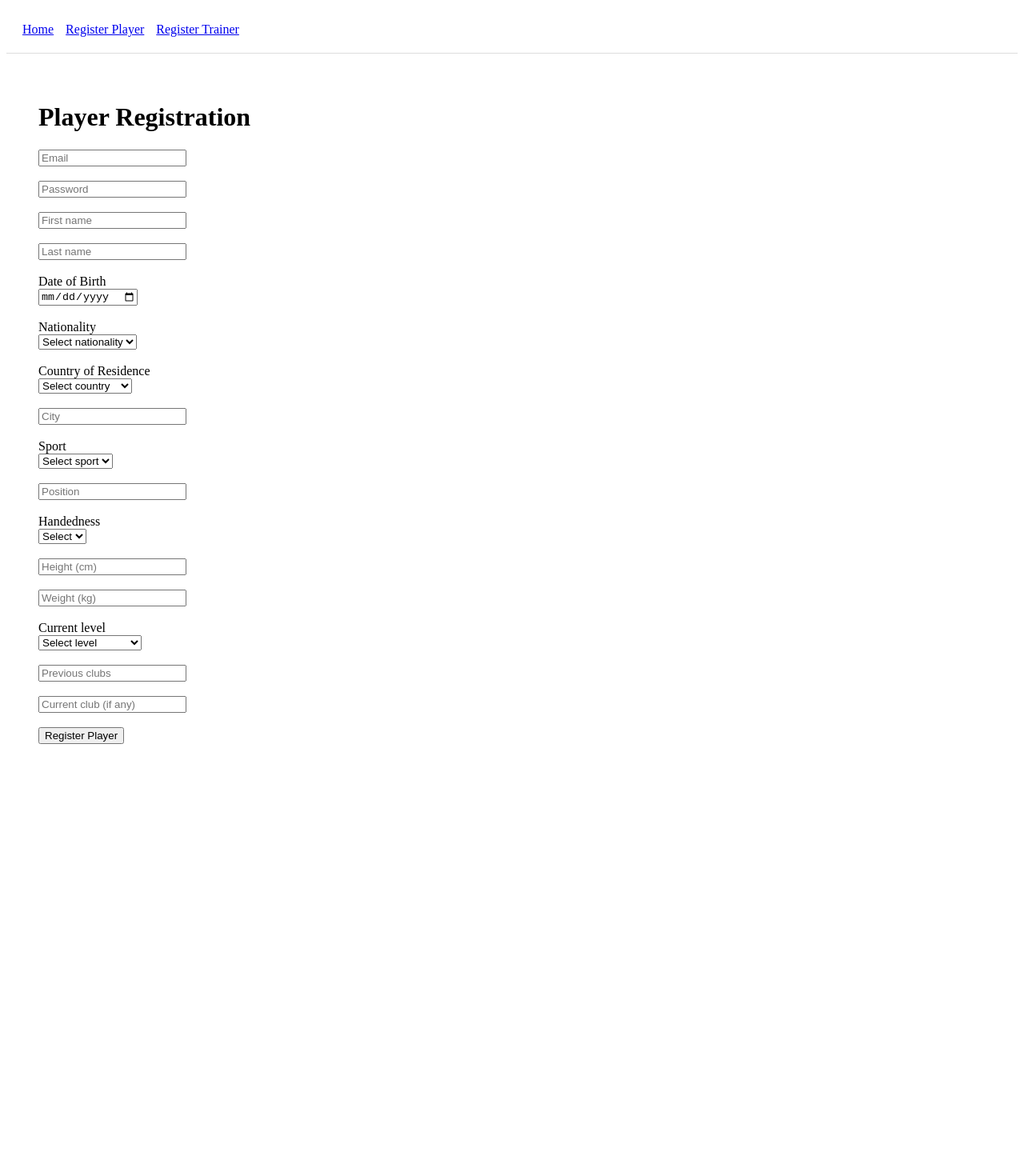
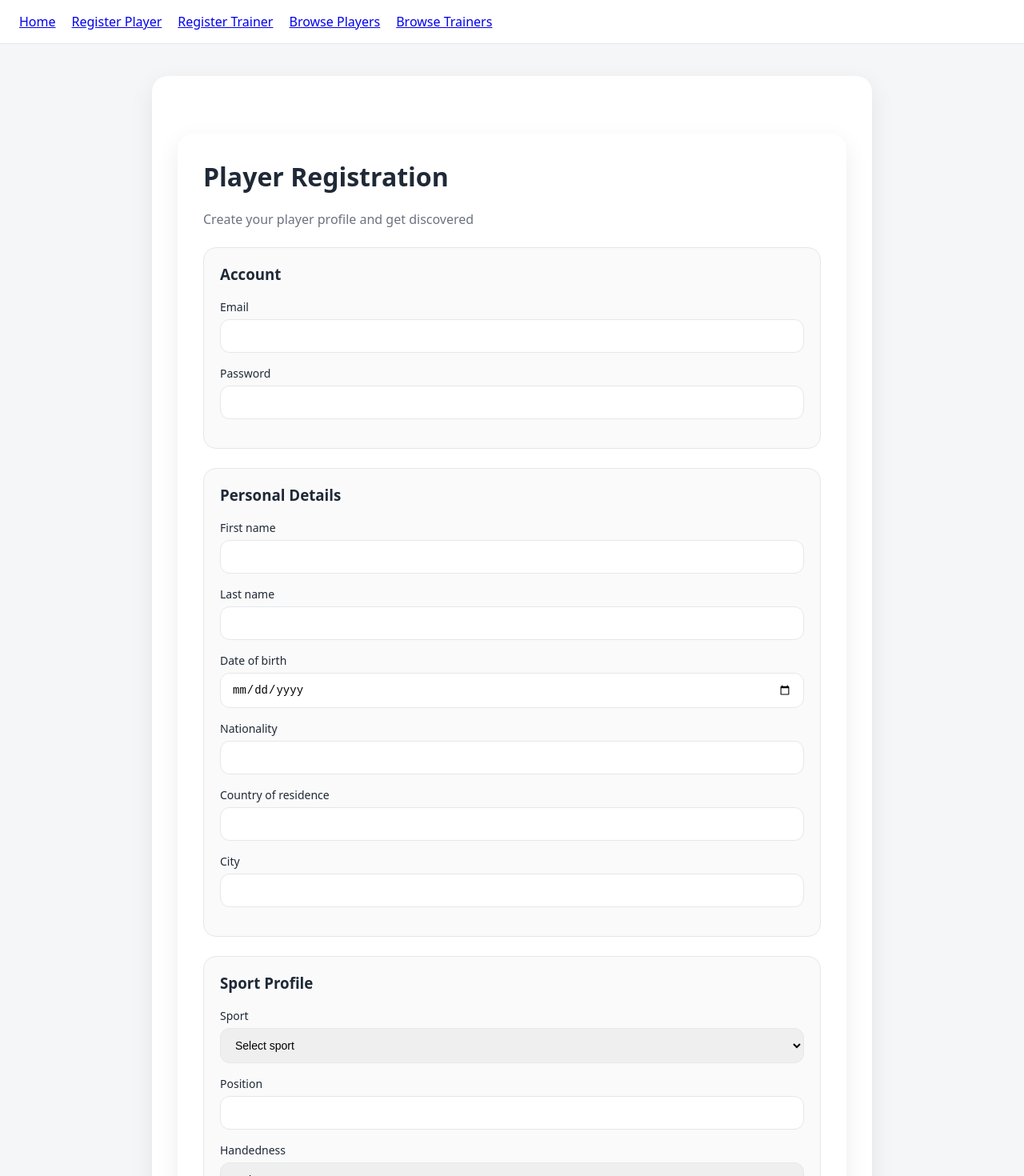
Before and after one commit to alongoldis/gamechaser, a Next.js app: page /register/player in a window 1280 px wide. Shown: the top 1470 px of the page at 80% size. Before the commit the page ends 994 px from the top, so only its background shows below. Built offline with nearby package versions, Linux system fonts and the light colour scheme.

Commit message:
UI improvements, dropdowns, styling for players and trainers

```diff
--- /dev/null
+++ b/app/globals.css
@@ -0,0 +1,121 @@
+* {
+  box-sizing: border-box;
+}
+
+:root {
+  --brand: #4f46e5;
+  --brand-light: #eef2ff;
+  --text-main: #1f2937;
+  --text-muted: #6b7280;
+  --border: #e5e7eb;
+}
+
+body {
+  margin: 0;
+  font-family: system-ui, -apple-system, BlinkMacSystemFont, "Segoe UI",
+    Roboto, Oxygen, Ubuntu, Cantarell, sans-serif;
+  background: #f4f6f8;
+  color: var(--text-main);
+}
+
+main {
+  max-width: 900px;
+  margin: 40px auto;
+  background: white;
+  padding: 32px;
+  border-radius: 20px;
+  box-shadow: 0 10px 30px rgba(0, 0, 0, 0.08);
+}
+
+h1 {
+  margin-top: 0;
+  font-size: 32px;
+}
+
+h3 {
+  margin-top: 0;
+}
+
+p.subtitle {
+  color: var(--text-muted);
+  margin-bottom: 24px;
+  font-size: 16px;
+}
+
+label {
+  display: block;
+  margin-bottom: 6px;
+  font-size: 14px;
+  font-weight: 500;
+}
+
+.input,
+select {
+  width: 100%;
+  padding: 12px 14px;
+  margin-bottom: 16px;
+  border-radius: 12px;
+  border: 1px solid var(--border);
+  font-size: 14px;
+}
+
+.input:focus,
+select:focus {
+  outline: none;
+  border-color: var(--brand);
+  box-shadow: 0 0 0 2px rgba(79, 70, 229, 0.15);
+}
+
+.button {
+  width: 100%;
+  padding: 14px;
+  border-radius: 12px;
+  border: none;
+  font-size: 15px;
+  font-weight: 600;
+  background: var(--brand);
+  color: white;
+  cursor: pointer;
+}
+
+.button:hover {
+  background: #4338ca;
+}
+
+.message-success {
+  margin-top: 16px;
+  color: #16a34a;
+  font-weight: 500;
+}
+
+.message-error {
+  margin-top: 16px;
+  color: #dc2626;
+  font-weight: 500;
+}
+
+/* Cards */
+.card {
+  border: 1px solid var(--border);
+  border-radius: 18px;
+  padding: 20px;
+  background: white;
+  transition: transform 0.15s ease, box-shadow 0.15s ease;
+}
+
+.card:hover {
+  transform: translateY(-4px);
+  box-shadow: 0 12px 24px rgba(0, 0, 0, 0.08);
+}
+
+/* Badges */
+.badge {
+  display: inline-block;
+  padding: 4px 10px;
+  font-size: 12px;
+  border-radius: 999px;
+  background: var(--brand-light);
+  color: var(--brand);
+  font-weight: 600;
+  margin-bottom: 8px;
+}
--- a/app/layout.tsx
+++ b/app/layout.tsx
@@ -1,3 +1,5 @@
+import "./globals.css";
+
 export default function RootLayout({
   children,
 }: {
@@ -6,11 +8,29 @@ export default function RootLayout({
   return (
     <html lang="en">
       <body>
-        <nav style={{ padding: 20, borderBottom: "1px solid #ddd" }}>
-          <a href="/" style={{ marginRight: 15 }}>Home</a>
-          <a href="/register/player" style={{ marginRight: 15 }}>Register Player</a>
-          <a href="/register/trainer">Register Trainer</a>
+        <nav
+          style={{
+            background: "white",
+            padding: "16px 24px",
+            borderBottom: "1px solid #e5e7eb",
+            marginBottom: 24,
+          }}
+        >
+          <a href="/" style={{ marginRight: 20 }}>Home</a>
+          <a href="/register/player" style={{ marginRight: 20 }}>
+            Register Player
+          </a>
+          <a href="/register/trainer" style={{ marginRight: 20 }}>
+            Register Trainer
+          </a>
+          <a href="/browse/players" style={{ marginRight: 20 }}>
+            Browse Players
+          </a>
+          <a href="/browse/trainers">
+            Browse Trainers
+          </a>
         </nav>
+
         <main>{children}</main>
       </body>
     </html>
--- a/app/register/player/page.tsx
+++ b/app/register/player/page.tsx
@@ -1,21 +1,6 @@
 "use client";
 
 import { useState } from "react";
-
-const COUNTRIES = [
-  "Netherlands",
-  "Belgium",
-  "Germany",
-  "France",
-  "Spain",
-  "Italy",
-  "United Kingdom",
-  "Portugal",
-  "USA",
-  "Brazil",
-  "Argentina",
-  "Other",
-];
 
 export default function PlayerRegisterPage() {
   const [message, setMessage] = useState("");
@@ -37,10 +22,7 @@ export default function PlayerRegisterPage() {
         nationality: form.nationality.value,
         country: form.country.value,
         city: form.city.value,
-
-        // 🔒 ENUM-SAFE VALUE
         sport: form.sport.value,
-
         position: form.position.value,
         foot: form.foot.value,
         heightCm: Number(form.heightCm.value),
@@ -67,39 +49,61 @@ export default function PlayerRegisterPage() {
     }
   }
 
+  const sectionStyle = {
+    border: "1px solid #e5e7eb",
+    borderRadius: 16,
+    padding: 20,
+    marginBottom: 24,
+    background: "#fafafa",
+  };
+
   return (
-    <main style={{ padding: 40 }}>
+    <main>
       <h1>Player Registration</h1>
+      <p className="subtitle">
+        Create your player profile and get discovered
+      </p>
 
       <form onSubmit={handleSubmit}>
-        <input name="email" placeholder="Email" required /><br /><br />
-        <input name="password" type="password" placeholder="Password" required /><br /><br />
+        {/* Account */}
+        <div style={sectionStyle}>
+          <h3>Account</h3>
 
-        <input name="firstName" placeholder="First name" required /><br /><br />
-        <input name="lastName" placeholder="Last name" required /><br /><br />
+          <label>Email</label>
+          <input name="email" className="input" required />
 
-        <label>Date of Birth</label><br />
-        <input name="birthDate" type="date" required /><br /><br />
+          <label>Password</label>
+          <input name="password" type="password" className="input" required />
+        </div>
 
-        <label>Nationality</label><br />
-        <select name="nationality" required>
-          <option value="">Select nationality</option>
-          {COUNTRIES.map(c => (
-            <option key={c} value={c}>{c}</option>
-          ))}
-        </select><br /><br />
+        {/* Personal */}
+        <div style={sectionStyle}>
+          <h3>Personal Details</h3>
 
-        <label>Country of Residence</label><br />
-        <select name="country" required>
-          <option value="">Select country</option>
-          {COUNTRIES.map(c => (
-            <option key={c} value={c}>{c}</option>
-          ))}
-        </select><br /><br />
+          <label>First name</label>
+          <input name="firstName" className="input" required />
 
-        <input name="city" placeholder="City" required /><br /><br />
+          <label>Last name</label>
+          <input name="lastName" className="input" required />
 
-        <label>Sport</label><br />
+          <label>Date of birth</label>
+          <input name="birthDate" type="date" className="input" required />
+
+          <label>Nationality</label>
+          <input name="nationality" className="input" required />
+
+          <label>Country of residence</label>
+          <input name="country" className="input" required />
+
+          <label>City</label>
+          <input name="city" className="input" required />
+        </div>
+
+        {/* Sport */}
+        <div style={sectionStyle}>
+          <h3>Sport Profile</h3>
+
+          <label>Sport</label>
           <select name="sport" required>
             <option value="">Select sport</option>
             <option value="FOOTBALL">Football</option>
@@ -107,36 +111,49 @@ export default function PlayerRegisterPage() {
             <option value="VOLLEYBALL">Volleyball</option>
             <option value="TENNIS">Tennis</option>
             <option value="PADEL">Padel</option>
-        </select><br /><br />
+          </select>
 
-        <input name="position" placeholder="Position" required /><br /><br />
+          <label>Position</label>
+          <input name="position" className="input" required />
 
-        <label>Handedness</label><br />
+          <label>Handedness</label>
           <select name="foot" required>
             <option value="">Select</option>
-          <option value="RIGHT">Right</option>
-          <option value="LEFT">Left</option>
-          <option value="BOTH">Both</option>
-        </select><br /><br />
+            <option value="Right">Right</option>
+            <option value="Left">Left</option>
+            <option value="Both">Both</option>
+          </select>
 
-        <input name="heightCm" type="number" placeholder="Height (cm)" required /><br /><br />
-        <input name="weightKg" type="number" placeholder="Weight (kg)" required /><br /><br />
+          <label>Height (cm)</label>
+          <input name="heightCm" type="number" className="input" required />
 
-        <label>Current level</label><br />
+          <label>Weight (kg)</label>
+          <input name="weightKg" type="number" className="input" required />
+
+          <label>Current level</label>
           <select name="level" required>
             <option value="">Select level</option>
-          <option value="PROFESSIONAL">Professional</option>
-          <option value="SEMI_PRO">Semi-professional</option>
-          <option value="AMATEUR">Amateur</option>
-        </select><br /><br />
+            <option value="Professional">Professional</option>
+            <option value="Semi-professional">Semi-professional</option>
+            <option value="Amateur">Amateur</option>
+          </select>
 
-        <input name="prevClubs" placeholder="Previous clubs" /><br /><br />
-        <input name="currentClub" placeholder="Current club (if any)" /><br /><br />
+          <label>Previous clubs</label>
+          <input name="prevClubs" className="input" />
 
-        <button type="submit">Register Player</button>
+          <label>Current club</label>
+          <input name="currentClub" className="input" />
+        </div>
+
+        <button className="button">Register Player</button>
       </form>
 
-      <p>{message}</p>
+      {message.includes("✅") && (
+        <p className="message-success">{message}</p>
+      )}
+      {message.includes("❌") && (
+        <p className="message-error">{message}</p>
+      )}
     </main>
   );
 }
```
Also changed, not shown: app/browse/players/page.tsx (+34 -54 lines), app/browse/trainers/page.tsx (+35 -23 lines), app/page.tsx (+63 -8 lines), app/register/trainer/page.tsx (+77 -16 lines). Lines whose indentation alone changed are shown as unchanged.
